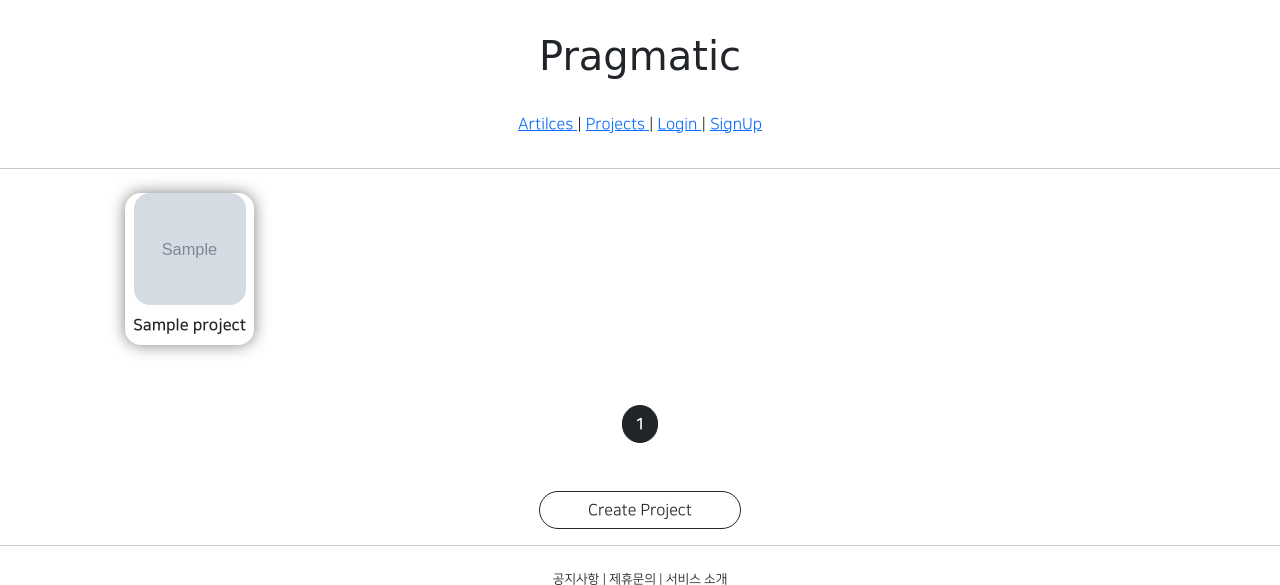
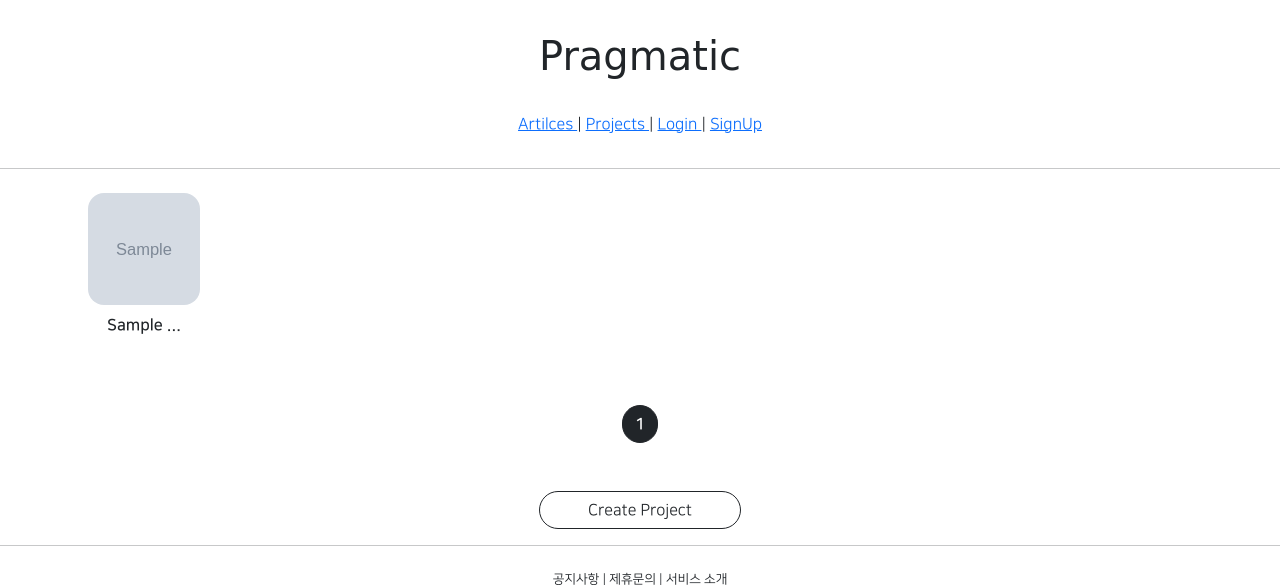
Before and after one commit to codemkim/gis_5ban, a Django app: page /projects/list/ in a window 1280 px wide. Shown: the top 585 px of the page. Run offline with Django 3.2, Linux system fonts and the light colour scheme; tables that the repository leaves empty hold one stand-in row (values such as "Sample post"); grey boxes marked "Sample" are stand-in pictures; parts of the project's set-up code (start-up, migrations or seed data) failed here and were passed over; some libraries are stand-ins or nearby versions; some web fonts are replaced.

Commit message:
08/19 5ban class commit 1

```diff
--- a/projectapp/templates/projectapp/list.html
+++ b/projectapp/templates/projectapp/list.html
@@ -10,7 +10,6 @@
         }
 
         .container div {
-            box-shadow: 0 0 1rem gray;
           display: flex;
           justify-content: center;
           align-items: center;
@@ -38,7 +37,7 @@
                          alt="">
                 </a>
 
-                <span class="m-2 NNB_B">{{ project.name }}</span>
+                <span class="m-2 NNB_B">{{ project.name | truncatechars:10 }}</span>
 
             </div>
 
```
